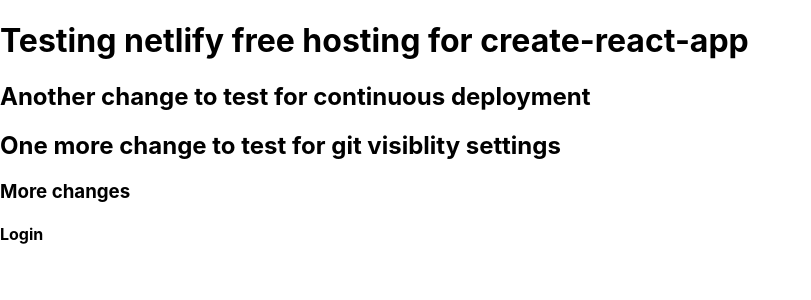
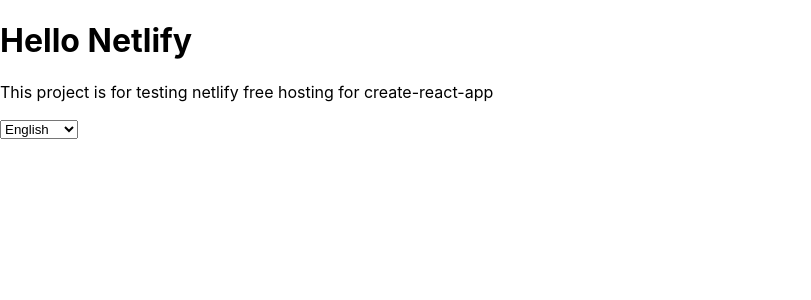
Before and after one commit to kksmiles/test-netlify-hosting, a React (Create React App) app: page / in a window 1280 px wide. Shown: the top 300 px of the page, without its empty margins (0-811 px from the left). Built offline with nearby package versions, Linux system fonts and the light colour scheme.

Commit message:
Language switch feature test

```diff
--- a/src/App.js
+++ b/src/App.js
@@ -1,15 +1,16 @@
-import './App.css';
+import React, { useState } from 'react';
+import { LangContext } from './Context.js';
+import LanguageSelector from './Components/LanguageSelector.js';
+import Page from './Components/Page.js';
 
-function App() {
+const App = (props) => {
+  const [ lang, setLang ] = useState(localStorage.getItem("lang") || "en");
   return (
-    <div>
-      <h1> Testing netlify free hosting for create-react-app </h1>
-      <h2> Another change to test for continuous deployment </h2>
-      <h2> One more change to test for git visiblity settings </h2>
-      <h3> More changes </h3>
-      <h4> Login </h4>
-    </div>
-  );
+    <LangContext.Provider value={[ lang, setLang]}>
+      <Page />
+      <LanguageSelector />
+    </LangContext.Provider>
+  )
 }
 
 export default App;
--- /dev/null
+++ b/src/Components/LanguageSelector.js
@@ -0,0 +1,20 @@
+import React, { useContext } from 'react';
+import { LangContext } from '../Context';
+
+const LanguageSelector = (props) => {
+
+  const [ lang, setLang ] = useContext(LangContext);
+
+  let handleChange = (event) => {
+    setLang(event.target.value);
+    localStorage.setItem("lang", event.target.value);
+  }
+
+  return (
+    <select defaultValue={lang==='en'? 'en': 'mm'} onChange={handleChange}>
+      <option value="en"> English </option>
+      <option value="mm"> Myanmar </option>
+    </select>
+  )
+}
+export default LanguageSelector;
--- /dev/null
+++ b/src/Components/Page.js
@@ -0,0 +1,16 @@
+import React from 'react';
+import { content } from '../Content/login.js';
+import { LangContext } from '../Context.js';
+
+const Page = (props) => {
+
+  const [ lang ] = React.useContext(LangContext);
+
+  return (
+    <div>
+      <h1> {content[lang]['title']} </h1>
+      <p> {content[lang]['paragraph']} </p>
+    </div>
+  )
+}
+export default Page;
--- /dev/null
+++ b/src/Content/login.js
@@ -0,0 +1,12 @@
+const content = {
+  "en": {
+    "title": "Hello Netlify",
+    "paragraph": "This project is for testing netlify free hosting for create-react-app"
+  },
+  "mm": {
+    "title": "မင်္ဂလာပါ နက်လီဖိုင်း",
+    "paragraph": "ဒီပရောဂျက်ဟာ ရီအပ်အပ်တစ်ခုကို နက်လီဖိုင်းရဲ့ အခမဲ့ တင်ခြင်း စမ်းသပ်ခြင်းဖြစ်ပါတယ်။"
+  }
+}
+
+module.exports = { content }
--- /dev/null
+++ b/src/Context.js
@@ -0,0 +1,2 @@
+import React from "react";
+export const LangContext = React.createContext();
```
